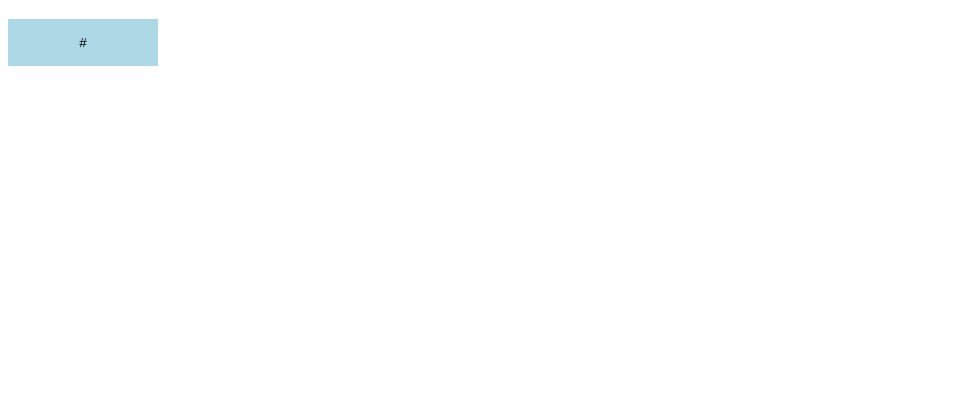
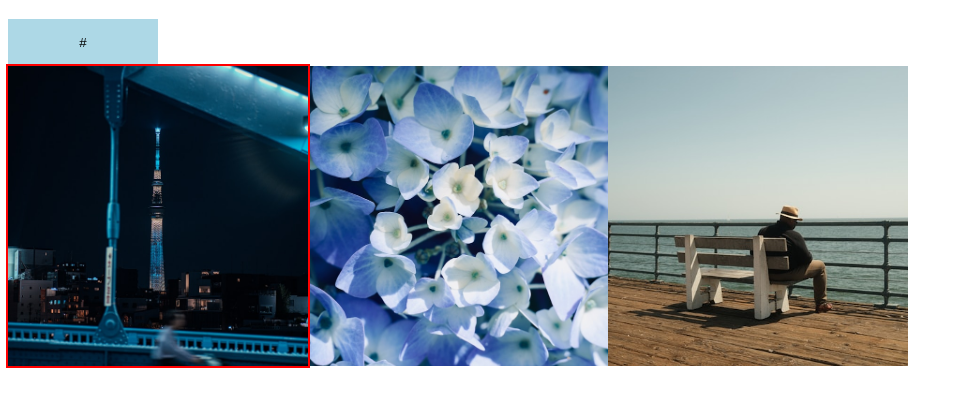
Before and after one commit to NceSova/js-tricks, a website built with webpack: page src/index.html in a window 1280 px wide. Shown: the part 53-460 px from the top of the page, without its empty margins (0-965 px from the left). Built offline with nearby package versions, Linux system fonts and the light colour scheme.

Commit message:
added image slider html code and 3 images

```diff
--- a/src/index.css
+++ b/src/index.css
@@ -54,3 +54,21 @@ header {
 main {
   flex: 1;
 }
+
+.picture-frame {
+  height: 300px;
+  width: 300px;
+  outline: 2px solid red;
+}
+
+.picture-carousel {
+  height: 100%;
+  display: flex;
+  flex-direction: row;
+  width: fit-content;
+}
+.picture-carousel img {
+  object-fit: cover;
+  min-height: 100%;
+  aspect-ratio: 1/1;
+}
--- a/src/index.html
+++ b/src/index.html
@@ -20,6 +20,13 @@
           <li><a href="">Ссылка 5</a></li>
         </ul>
       </div>
+      <div class="picture-frame">
+        <div class="picture-carousel">
+          <img src="<%= require('./assets/images/picture-1.jpg') %>" alt="" />
+          <img src="<%= require('./assets/images/picture-2.jpg') %>" alt="" />
+          <img src="<%= require('./assets/images/picture-3.jpg') %>" alt="" />
+        </div>
+      </div>
     </main>
   </body>
 </html>
--- a/webpack.common.js
+++ b/webpack.common.js
@@ -7,6 +7,7 @@ module.exports = {
     filename: "[name].js",
     path: path.resolve(__dirname, "dist"),
     clean: true,
+    assetModuleFilename: "src/assets/images/[name].[ext]",
   },
   plugins: [
     new HtmlWebpackPlugin({
```
Also changed, not shown: dist/index.html, dist/main.js, dist/src/assets/images/picture-1..jpg (added), dist/src/assets/images/picture-2..jpg (added), dist/src/assets/images/picture-3..jpg (added), src/assets/images/picture-1.jpg (added), src/assets/images/picture-2.jpg (added), src/assets/images/picture-3.jpg (added).
